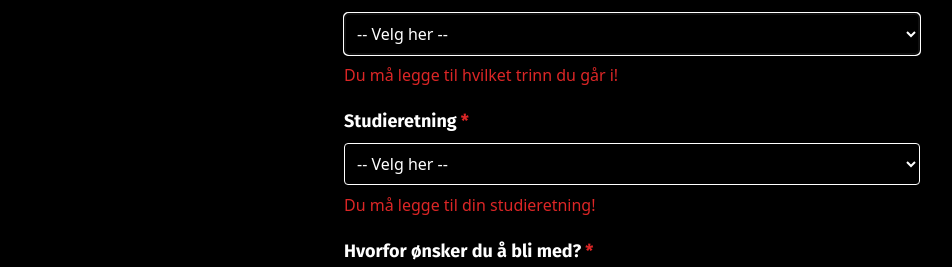
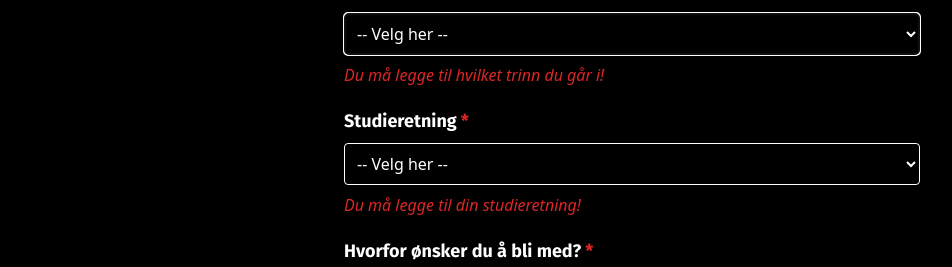
Before and after one commit to echo-webkom/echo-webkom.no, a Next.js app: page /soknad in a window 1280 px wide. Both pictures are taken after typing "name@example.com", "Sample", "Sample" into the empty fields and a click on the button "Send inn". Shown: the part 419-686 px from the top of the page, without its empty margins (8-960 px from the left). Built offline with nearby package versions, Linux system fonts and the light colour scheme.

Commit message:
:lipstick: Italic error message

```diff
--- a/src/pages/soknad.tsx
+++ b/src/pages/soknad.tsx
@@ -57,7 +57,7 @@ const FormPage = () => {
               <ErrorMessage
                 errors={errors}
                 name="email"
-                as={<p className="text-red-600" />}
+                as={<p className="text-red-600 italic" />}
               />
             </FormSection>
 
@@ -74,7 +74,7 @@ const FormPage = () => {
               <ErrorMessage
                 errors={errors}
                 name="name"
-                as={<p className="text-red-600" />}
+                as={<p className="text-red-600 italic" />}
               />
             </FormSection>
 
@@ -100,7 +100,7 @@ const FormPage = () => {
               <ErrorMessage
                 errors={errors}
                 name="grade"
-                as={<p className="text-red-600" />}
+                as={<p className="text-red-600 italic" />}
               />
             </FormSection>
 
@@ -134,7 +134,7 @@ const FormPage = () => {
               <ErrorMessage
                 errors={errors}
                 name="program"
-                as={<p className="text-red-600" />}
+                as={<p className="text-red-600 italic" />}
               />
             </FormSection>
 
@@ -151,7 +151,7 @@ const FormPage = () => {
               <ErrorMessage
                 errors={errors}
                 name="message"
-                as={<p className="text-red-600" />}
+                as={<p className="text-red-600 italic" />}
               />
             </FormSection>
 
```
